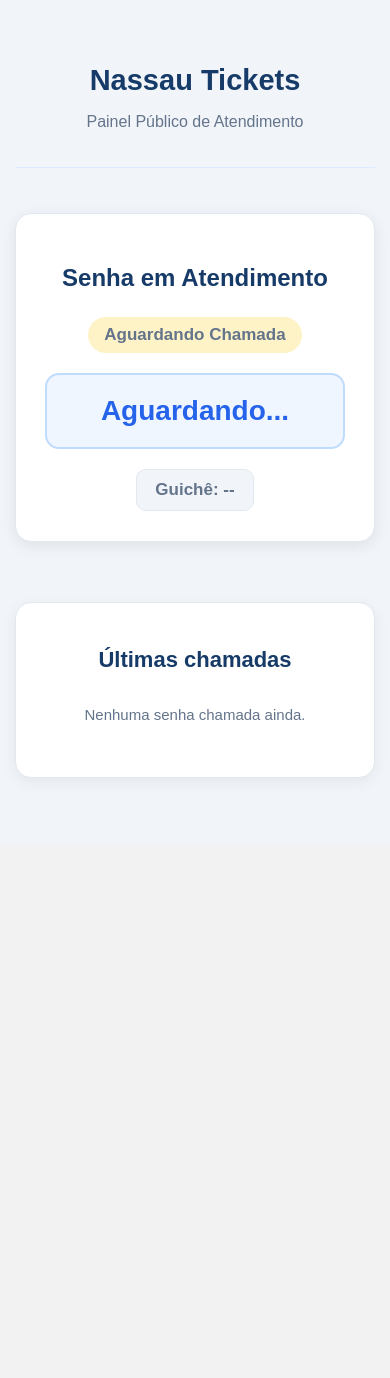
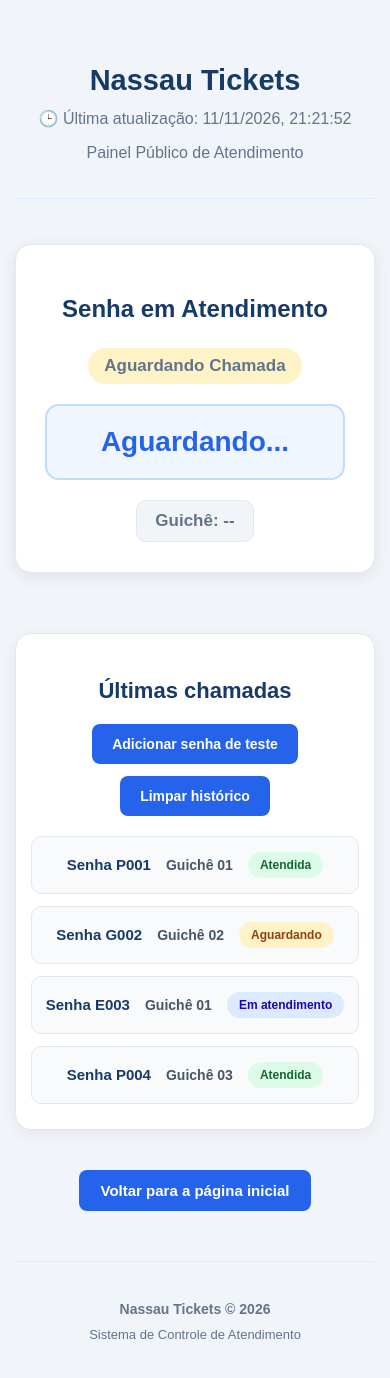
Before and after one commit to gjd-oliveira/nassauTickets, a React app in the folder nassauTickets/frontend/: page /painel in a window 390 px wide. Shown: the top 1378 px of the page. Before the commit the page ends 844 px from the top, so only its background shows below. Built offline with nearby package versions, Linux system fonts and the light colour scheme; the HTML template or start-up script is replaced by a standard one.

Commit message:
Finalizando as últimas telas do front e amanhã terminarei a preparação do front para a integração com o backend.

```diff
--- a/nassauTickets/frontend/src/pages/EmissaoSenha.jsx
+++ b/nassauTickets/frontend/src/pages/EmissaoSenha.jsx
@@ -16,7 +16,15 @@ function EmissaoSenha() {
     }
 
    async function emitirSenha () {
+
+        if (tipoSelecionado === '') {
+            alert('Por favor, selecione um tipo de atendimento.');
+            return;
+        }
+
         setCarregando(true);
+
+        setSenha('');
 
         try {
         const resultado= await solicitarEmissaoSenha(tipoSelecionado);
@@ -52,6 +60,7 @@ function EmissaoSenha() {
             tipo= "SP"
             aoClicar={selecionarTipo}
             classe= "botao-atendimento"
+            desabilitado={carregando}
             />
 
             <Botao
@@ -59,6 +68,7 @@ function EmissaoSenha() {
             tipo= "SG"
             aoClicar={selecionarTipo}
             classe= "botao-atendimento"
+            desabilitado={carregando}
             />
 
             <Botao
@@ -66,6 +76,7 @@ function EmissaoSenha() {
             tipo="SE"
             aoClicar={selecionarTipo}
             classe= "botao-atendimento"
+            desabilitado={carregando}
             />
 
             {tipoSelecionado !== '' && (
@@ -81,10 +92,19 @@ function EmissaoSenha() {
             />
            )}
 
+           {carregando && (
+            <p className="mensagem-carregamento">
+                Emitindo sua senha, aguarde um instante...
+            </p>
+           )}
+
            {senha !== '' && (
             <div className="senha-gerada">
-            <p>Sua senha é: </p>
+            <p>Senha emitida com sucesso! </p>
             <h2>{senha}</h2>
+            <span className="tipo-atendimento">
+                Tipo de Atendimento: {tipoSelecionado}
+            </span>
             </div>
            )}
 
--- a/nassauTickets/frontend/src/pages/PaginaInicial.jsx
+++ b/nassauTickets/frontend/src/pages/PaginaInicial.jsx
@@ -66,7 +66,7 @@ function PaginaInicial() {
                 </div>
             </section>
 
-            <footer classname="rodapé-inicial">
+            <footer className="rodape-inicial">
                 <p>Nassau Tickets © 2026</p>
                 <span>Sistema de Controle de Atendimento</span>
             </footer>
--- a/nassauTickets/frontend/src/pages/PainelPublico.jsx
+++ b/nassauTickets/frontend/src/pages/PainelPublico.jsx
@@ -1,13 +1,78 @@
 // Página do Painel Público de atendimento
 
 import '../styles/PainelPublico.css';
+import {Link} from 'react-router-dom';
+import { useState, useEffect } from 'react';
 
 function PainelPublico () {
+
+    const[ultimaAtualizacao, setUltimaAtualizacao]= useState(
+        new Date()
+    );
+
+    const [historicoSenhas, setHistoricoSenhas]= useState([
+        {
+            id:1,
+            senha:'P001',
+            guiche:'01',
+            status:'Atendida'
+        },
+
+        {
+            id:2,
+            senha:'G002',
+            guiche:'02',
+            status:'Aguardando'
+        },
+
+        {
+            id:3,
+            senha:'E003',
+            guiche:'01',
+            status:'Em atendimento'
+        },
+
+        {
+            id: 4,
+            senha: 'P004',
+            guiche: '03',
+            status: 'Atendida'
+        }
+    ])
+
+    const adicionarSenha = () => {
+        setHistoricoSenhas((listaAtual) => [
+            ...listaAtual,
+            {
+                 id: listaAtual.length + 1,
+                senha: `G00${listaAtual.length + 1}`,
+                guiche: '02',
+                status:'Aguardando'
+            }
+        ]);
+    };
+
+    const limparHistorico = () => {
+        setHistoricoSenhas([]);
+    };
+
+    useEffect(()=> {
+        const intervalo= setInterval(()=> {
+            setUltimaAtualizacao(new Date());
+        }, 30000);
+
+        return () => clearInterval(intervalo);
+    }, []);
+
     return(
         <main className="pagina-painel">
 
           <header className="cabecalho-painel">
             <h1>Nassau Tickets</h1>
+
+            <p className="ultima-atualizacao">
+              🕒 Última atualização: {ultimaAtualizacao.toLocaleString('pt-BR')}
+            </p>
 
             <p>Painel Público de Atendimento </p>
           </header>
@@ -33,10 +98,58 @@ function PainelPublico () {
             <div className="historico-senhas">
                 <h2>Últimas chamadas</h2>
 
-                <p>Nenhuma senha chamada ainda.</p>
+                <div className="botoes-historico">
+
+                <button onClick={adicionarSenha}>
+                    Adicionar senha de teste
+                </button>
+
+                <button onClick={limparHistorico}>
+                    Limpar histórico
+                </button>
+
+                </div>
+
+                <div className="lista-senhas">
+
+                        {historicoSenhas.length === 0 ? (
+                            <p className="historico-vazio">
+                                Nenhuma senha registrada no momento.
+                            </p>
+                        ) : (
+                            historicoSenhas.map((item) => (
+                                <div className="item-senha" key={item.id}>
+                                    <span>Senha {item.senha}</span>
+                                    <span>Guichê {item.guiche}</span>
+
+                                    <span className={
+                                        item.status === 'Atendida'
+                                            ? 'status-atendida'
+                                            : item.status === 'Aguardando'
+                                            ? 'status-aguardando'
+                                            : 'status-em-atendimento'
+                                    }>
+                                        {item.status}
+                                    </span>
+                                </div>
+                            ))
+                        )}
+
+                    </div>
             </div>
 
           </section>
+
+          <div className="voltar-inicio">
+            <Link to="/inicio" className="link-navegacao">
+                Voltar para a página inicial
+            </Link>
+          </div>
+
+          <footer className="rodape-painel">
+            <p>Nassau Tickets © 2026</p>
+            <span>Sistema de Controle de Atendimento</span>
+          </footer>
 
         </main>
     )
--- a/nassauTickets/frontend/src/styles/PainelPublico.css
+++ b/nassauTickets/frontend/src/styles/PainelPublico.css
@@ -36,6 +36,7 @@
     text-align: center;
     width: 100%;
     transition: transform 0.3s ease, box-shadow 0.3s ease;
+    animation: aparecerSenha 0.5s ease;
 }
 
 .senha-atual:hover {
@@ -59,6 +60,12 @@
     padding: 20px;
     max-width: 300px;
     margin: 0 auto 20px;
+    transition: transform 0.3s ease, background-color 0.3s ease;
+}
+
+.numero-senha:hover {
+    transform: scale(1.05);
+    background-color: #dbeafe;
 }
 
 
@@ -152,3 +159,169 @@
     font-weight: 700;
     border: 1px solid #e2e8f0;
 }
+
+.lista-senhas {
+    display: flex;
+    flex-direction: column;
+    gap: 12px;
+    margin-top: 20px;
+}
+
+.item-senha {
+    display: flex;
+    justify-content: space-between;
+    align-items: center;
+    gap: 15px;
+    padding: 15px 20px;
+    background-color: #f8fafc;
+    border: 1px solid #e2e8f0;
+    border-radius: 10px;
+}
+
+.item-senha:hover {
+    background-color: #eff6ff;
+    border-color: #bfdbfe;
+    transition: transform 0.3s ease;
+}
+
+.item-senha span:first-child {
+    color: #173b68;
+    font-weight: 800;
+    font-size: 15px;
+}
+
+.item-senha span:nth-child(2) {
+    color: #475569;
+    font-size: 14px;
+    font-weight: 600;
+}
+
+.status-atendida {
+    background-color: #dcfce7;
+    color: #166534;
+    padding: 6px 12px;
+    border-radius: 20px;
+    font-size: 12px;
+    font-weight: 700;
+}
+
+@media (max-width: 480px) {
+    .item-senha {
+        flex-wrap: wrap;
+        justify-content: center;
+        text-align: center;
+        padding: 15px 10px;
+    }
+}
+
+.status-aguardando {
+    background-color: #fef3c7;
+    color: #92400e;
+    padding: 6px 12px;
+    border-radius: 20px;
+    font-size: 12px;
+    font-weight: 700;
+}
+
+.status-em-atendimento {
+    background-color: #dbeafe;
+    color: #1e04af;
+    padding: 6px 12px;
+    border-radius: 20px;
+    font-size: 12px;
+    font-weight: 700;
+}
+
+.rodape-painel {
+    text-align: center;
+    margin-top: 50px;
+    padding: 25px 15px;
+    border-top: 1px solid #dbeafe;
+    color: #64748b;
+}
+
+.rodape-painel p {
+    font-size: 14px;
+    font-weight: 600;
+    margin-bottom: 8px;
+}
+
+.rodape-painel span {
+    font-size: 13px;
+}
+
+.voltar-inicio {
+    text-align: center;
+    margin-top: 30px;
+}
+
+.pagina-painel .link-navegacao {
+    display: inline-block;
+    background-color: #2563eb;
+    color: #ffffff;
+    text-decoration: none;
+    padding: 12px 22px;
+    border-radius: 8px;
+    font-weight: 700;
+    transition: background-color 0.3s ease, transform 0.3s ease;
+}
+
+.pagina-painel .link-navegacao:hover {
+    background-color: #1d4ed8;
+    transform: translateY(-2px);
+}
+
+.ultima-atualizacao {
+    color: #64748b;
+    font-size: 13px;
+    text-align: center;
+    margin-top: 12px;
+    font-weight: 500;
+}
+
+@keyframes aparecerSenha {
+    from {
+        opacity: 0.5;
+        transform: scale(0.97);
+    }
+
+    to {
+        opacity: 1;
+        transform: scale(1);
+    }
+}
+
+.historico-senhas button {
+    background-color: #2563eb;
+    color: #ffffff;
+    border: none;
+    padding: 12px 20px;
+    border-radius: 8px;
+    font-size: 14px;
+    font-weight: 700;
+    cursor: pointer;
+    transition: background-color 0.3s ease, transform 0.3s ease;
+}
+
+.historico-senhas button:hover {
+       background-color: #1d4ed8;
+       transform: translateY(-2px);
+}
+
+.botoes-historico {
+    display: flex;
+    justify-content: center;
+    gap: 12px;
+    margin: 20px 0;
+    flex-wrap: wrap;
+}
+
+.historico-vazio {
+    color: #64748b;
+    font-size: 15px;
+    text-align: center;
+    padding: 20px 10px;
+    background-color: #f8fafc;
+    border: 1px dashed #cbd5e1;
+    border-radius: 10px;
+}
--- a/nassauTickets/frontend/src/styles/global.css
+++ b/nassauTickets/frontend/src/styles/global.css
@@ -254,3 +254,52 @@ h1 {
   color: #1d4ed8;
   text-decoration: underline;
 }
+
+.mensagem-carregamento {
+  color: #2563eb;
+  font-size: 14px;
+  font-weight: 600;
+  text-align: center;
+  margin-top: 15px;
+  animation: aparecerMensagem 0.4s ease;
+}
+
+@keyframes aparecerMensagem {
+  from{
+    opacity: 0;
+    transform: translateY(5px);
+  }
+
+  to {
+    opacity: 1;
+    transform: translateY(0);
+  }
+}
+
+.senha-gerada {
+    animation: aparecerSenhaGerada 0.5s ease;
+}
+
+@keyframes aparecerSenhaGerada {
+    from {
+        opacity: 0;
+        transform: translateY(10px);
+    }
+
+    to {
+        opacity: 1;
+        transform: translateY(0);
+    }
+}
+
+.tipo-atendimento {
+    display: inline-block;
+    margin-top: 10px;
+    padding: 8px 14px;
+    background-color: #eff6ff;
+    color: #1d4ed8;
+    border: 1px solid #bfdbfe;
+    border-radius: 20px;
+    font-size: 13px;
+    font-weight: 600;
+}
```
